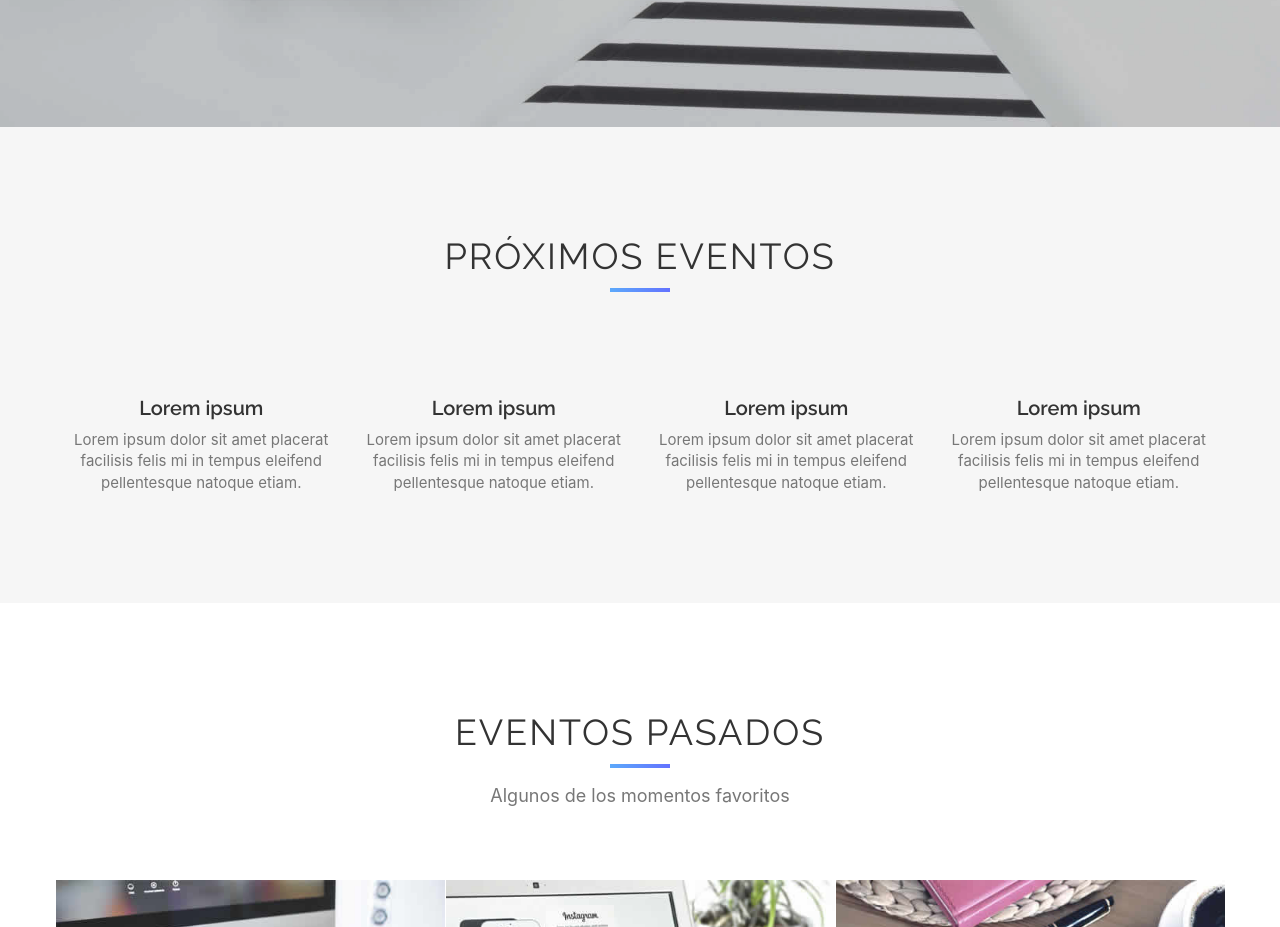
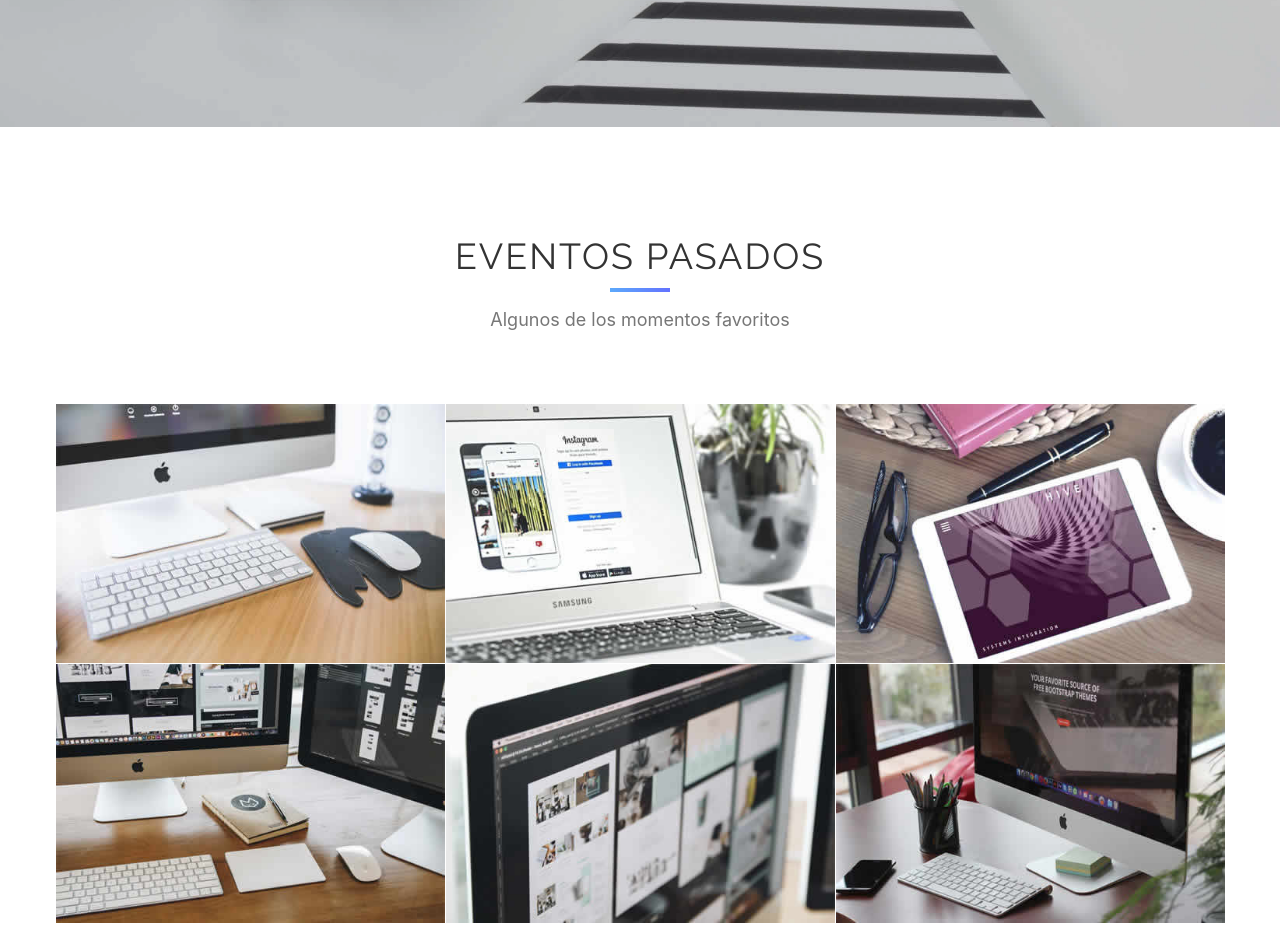
Before and after one commit to APIStear/FETEC-News, a React (Create React App) app in the folder client/: page / in a window 1280 px wide. Shown: the part 815-1742 px from the top of the page. Built offline with nearby package versions, Linux system fonts and the light colour scheme.

Commit message:
Quite prox eventos

```diff
--- a/client/src/App.js
+++ b/client/src/App.js
@@ -38,7 +38,7 @@ function App() {
       <Banner
         data={{ title: "Comité Electoral", paragraph: "Eventos Estudiantiles" }}
       />
-      <SpecialEvents data={dataSE} />
+      {/* <SpecialEvents data={dataSE} /> */}
       <Gallery/>
       <PageFooter />
     </Theme>
```
